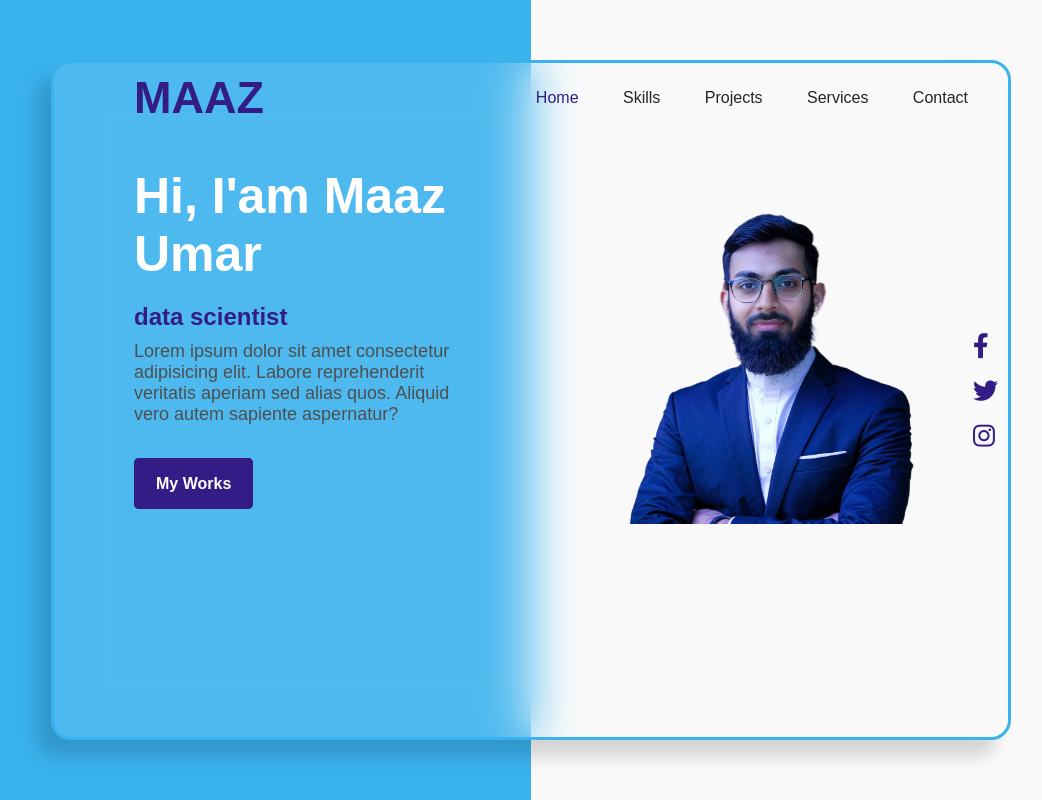
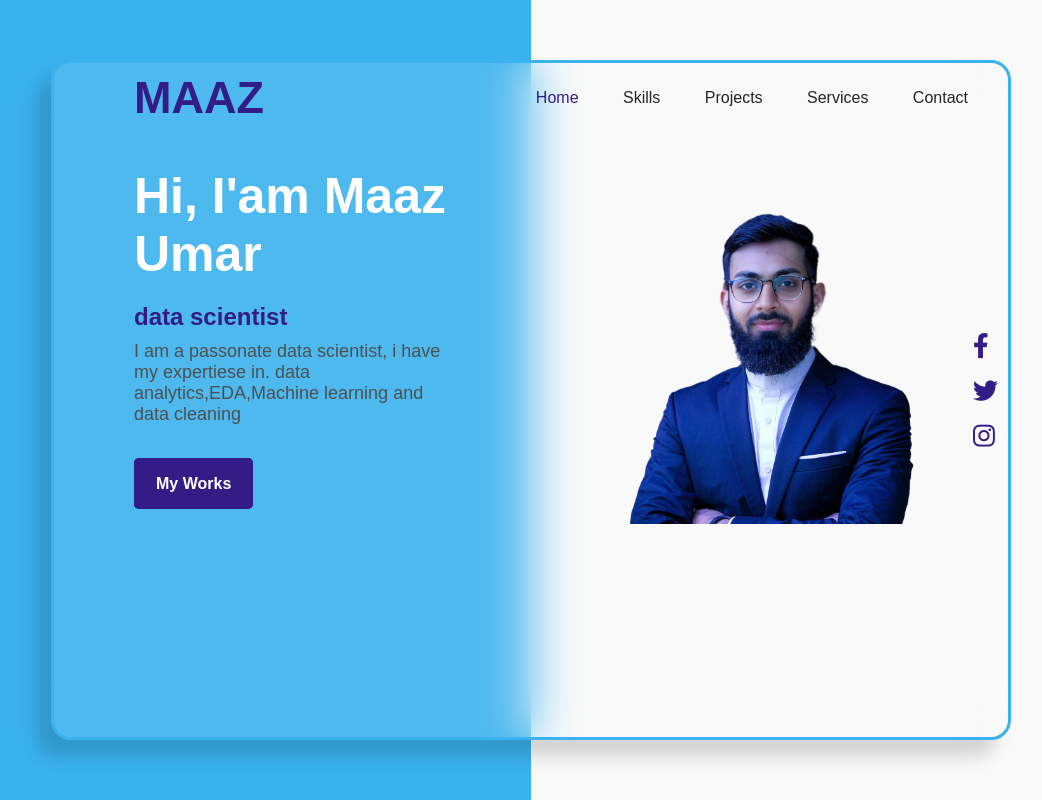
Before and after one commit to UMTian/maazporfolio, a plain HTML site: page index.html in a window 1280 px wide. Shown: the whole page, without its empty margins (109-1151 px from the left). Drawn offline with Linux system fonts and the light colour scheme.

Commit message:
index.html

```diff
--- a/index.html
+++ b/index.html
@@ -31,8 +31,8 @@
                 <div id="home" class="div-text">
                     <h1>Hi, I'am Maaz Umar</h1>
                     <h4>data scientist</h4>
-                    <p>Lorem ipsum dolor sit amet consectetur adipisicing elit.
-                        Labore reprehenderit veritatis aperiam sed alias quos. Aliquid vero autem sapiente aspernatur?</p>
+                    <p>I am a passonate data scientist, i have my expertiese in.
+                        data analytics,EDA,Machine learning and data cleaning</p>
                     <a href="#" class="btn">My Works</a>
                 </div>
 
```
